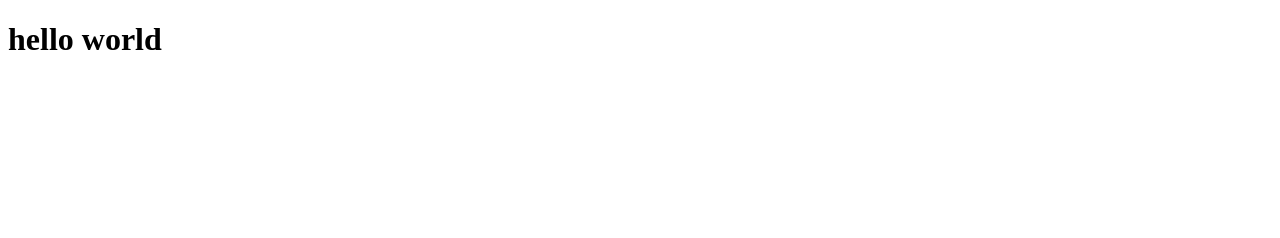
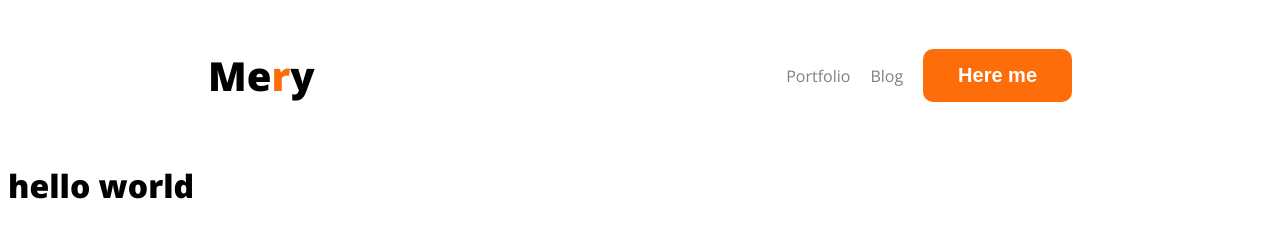
Before and after one commit to AzharUddin1996/web-developer-portfolio, a plain HTML site: page index.html in a window 1280 px wide. Drawn offline with nearby package versions, Linux system fonts and the light colour scheme.

Commit message:
navber added

```diff
--- a/index.html
+++ b/index.html
@@ -4,10 +4,21 @@
     <meta charset="UTF-8">
     <meta name="viewport" content="width=device-width, initial-scale=1.0">
     <title>Web Developer Portfolio</title>
+    <link rel="preconnect" href="https://fonts.googleapis.com">
+<link rel="preconnect" href="https://fonts.gstatic.com" crossorigin>
+<link href="https://fonts.googleapis.com/css2?family=Open+Sans:wght@400;800&display=swap" rel="stylesheet">
+<link rel="stylesheet" href="./style/portfolio.css">
 </head>
 <body>
     <header>
-
+        <nav>
+            <h3 class="nav-title">Me<span class="text-primary">r</span>y</h3>
+            <ul>
+                <li><a href="">Portfolio</a></li>
+                <li><a href="">Blog</a></li>
+                <li><button class="btn-primary">Here me</button></li>
+            </ul>
+        </nav>
     </header>
     <main>
         <h1>hello world</h1>
--- /dev/null
+++ b/style/portfolio.css
@@ -0,0 +1,40 @@
+body{
+    font-family: 'Open Sans', sans-serif;
+}
+nav{
+    display: flex;
+    padding: 0px 200px;
+    align-items: center;
+    justify-content: space-between;
+}
+.text-primary{
+    color: #FD6E0A;
+
+}
+.nav-title{
+    font-size: 40px;
+    font-weight: 800;
+}
+
+nav>ul{
+    display: flex;
+    align-items: center;
+}
+nav ul li{
+    list-style: none;
+    margin-left: 20px;
+
+}
+nav a{
+    text-decoration: none;
+    color: gray;
+}
+.btn-primary{
+    background-color:#FD6E0A;
+    color: white;
+    font-size: 20px;
+    font-weight: 700;
+    padding: 15px 35px;
+    border: none;
+    border-radius: 10px;
+}
```
